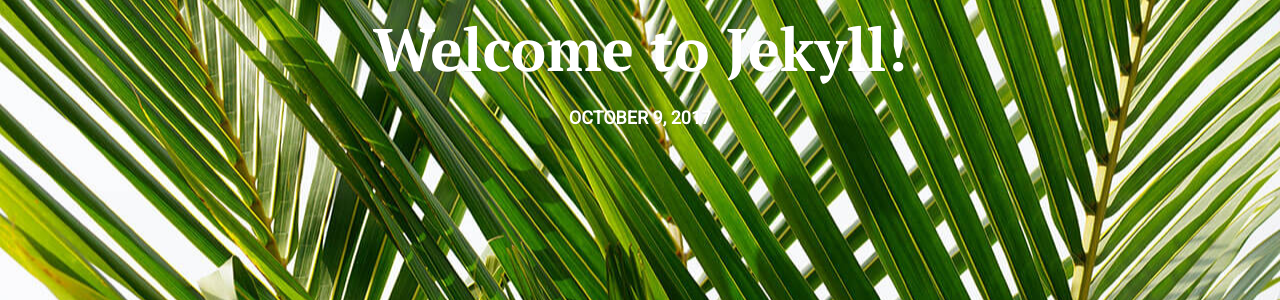
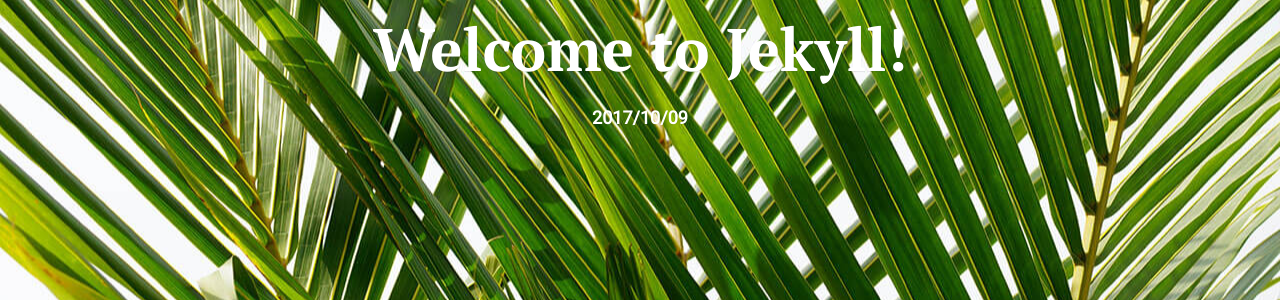
Before and after one commit to caychen/caychen.github.io, a Jekyll site: the page built from _posts/2017-10-09-welcome-to-jekyll.markdown, in a window 1280 px wide and 900 px high. Shown: the part 338-638 px from the top of the window. Built offline with Jekyll 4.4.1, drawn with Linux system fonts in a browser that asks for light colours.

```diff
--- a/_includes/footer.html
+++ b/_includes/footer.html
@@ -5,10 +5,10 @@
     <h2 class="footer-heading">{{ site.title | escape }}</h2>
 
     <ul class="social-footer">
-   <!--  {% if site.email %}
-      <li><a href="{{ site.email }}" target="_blank"><i class="fa fa-envelope-open-o" aria-hidden="true"></i></a></li>
+    {% if site.email %}
+      <li><a href="mailto:{{ site.email }}" target="_blank"><i class="fa fa-envelope-o" aria-hidden="true"></i></a></li>
     {% else %}
-    {% endif %} -->
+    {% endif %}
     {% if site.github %}
       <li><a href="{{ site.github }}" target="_blank"><i class="fa fa-github" aria-hidden="true"></i></a></li>
     {% else %}
--- a/_layouts/post.html
+++ b/_layouts/post.html
@@ -7,7 +7,7 @@
     <h1 class="post-title">{{ page.title | escape }}</h1>
     <div class="post-meta">
       <time datetime="{{ page.date | date_to_xmlschema }}">
-        {% assign date_format = site.minima.date_format | default: "%B %-d, %Y" %} {{ page.date | date: date_format }}
+        {% assign date_format = site.minima.date_format | default: "%Y/%m/%d" %} {{ page.date | date: date_format }}
       </time>
     </div>
   </div>
@@ -45,41 +45,7 @@
       {% endif %}
     </footer>
 
-    {% assign author = site.authors[page.author] %}
     <div class="post-author">
-      {% if author %}
-      <div class="post-author-image">
-        <a style="background-image: url({{"/images/" | prepend: site.baseurl | append: author.author-image}})">
-          <span class="screen-reader-text">{{author.author-name}} Picture</span>
-        </a>
-      </div>
-      <div class="post-author-info">
-        <h4>{{ author.author-name }}</h4>
-        <p class="post-author-bio">{{ author.about-author }}</p>
-        <div class="post-author-meta">
-          {% if author.author-twitter %}
-          <a href="{{ author.author-twitter }}" target="_blank"><i class="fa fa-twitter" aria-hidden="true"></i></a>
-          {% else %}
-          {% endif %}
-          {% if author.author-facebook %}
-          <a href="{{ author.author-facebook }}" target="_blank"><i class="fa fa-facebook" aria-hidden="true"></i></a>
-          {% else %}
-          {% endif %}
-          {% if author.author-instagram %}
-          <a href="{{ author.author-instagram }}" target="_blank"><i class="fa fa-instagram" aria-hidden="true"></i></a>
-          {% else %}
-          {% endif %}
-          {% if author.author-pinterest %}
-          <a href="{{ author.author-pinterest }}" target="_blank"><i class="fa fa-pinterest" aria-hidden="true"></i></a>
-          {% else %}
-          {% endif %}
-          {% if author.author-email %}
-          <a href="mailto:{{ author.author-email }}"><i class="fa fa-envelope-o" aria-hidden="true"></i></a>
-          {% else %}
-          {% endif %}
-        </div>
-      </div>
-      {% else %}
       <div class="post-author-image">
         <a style="background-image: url({{"/images/" | prepend: site.baseurl | append: site.author-image}})">
           <span class="screen-reader-text">{{site.author-name}} Picture</span>
@@ -89,29 +55,28 @@
         <h4>{{ site.author-name }}</h4>
         <p class="post-author-bio">{{ site.about-author }}</p>
         <div class="post-author-meta">
+          {% if site.email %}
+            <li><a href="mailto:{{ site.email }}" target="_blank"><i class="fa fa-envelope-o" aria-hidden="true"></i></a></li>
+          {% else %}
+          {% endif %}
+          {% if site.github %}
+            <li><a href="{{ site.github }}" target="_blank"><i class="fa fa-github" aria-hidden="true"></i></a></li>
+          {% else %}
+          {% endif %}
           {% if site.twitter %}
-          <a href="{{ site.twitter }}" target="_blank"><i class="fa fa-twitter" aria-hidden="true"></i></a>
+            <li><a href="{{ site.twitter }}" target="_blank"><i class="fa fa-twitter" aria-hidden="true"></i></a></li>
           {% else %}
           {% endif %}
           {% if site.facebook %}
-          <a href="{{ site.facebook }}" target="_blank"><i class="fa fa-facebook" aria-hidden="true"></i></a>
+            <li><a href="{{ site.facebook }}" target="_blank"><i class="fa fa-facebook" aria-hidden="true"></i></a></li>
           {% else %}
           {% endif %}
-          {% if site.instagram %}
-          <a href="{{ site.instagram }}" target="_blank"><i class="fa fa-instagram" aria-hidden="true"></i></a>
-          {% else %}
-          {% endif %}
-          {% if site.pinterest %}
-          <a href="{{ site.pinterest }}" target="_blank"><i class="fa fa-pinterest" aria-hidden="true"></i></a>
-          {% else %}
-          {% endif %}
-          {% if site.author-email %}
-          <a href="mailto:{{ site.author-email }}"><i class="fa fa-envelope-o" aria-hidden="true"></i></a>
+          {% if site.youtube %}
+            <li><a href="{{ site.youtube }}" target="_blank"><i class="fa fa-youtube" aria-hidden="true"></i></a></li>
           {% else %}
           {% endif %}
         </div>
       </div>
-      {% endif %}
     </div>
 
     <div class="page-navigation clearfix">
```
